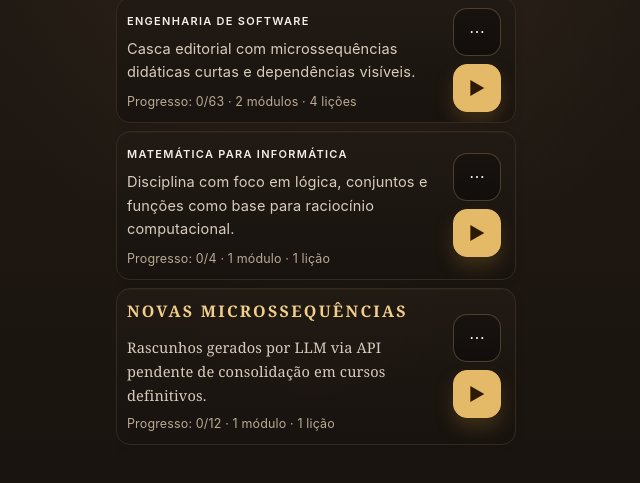
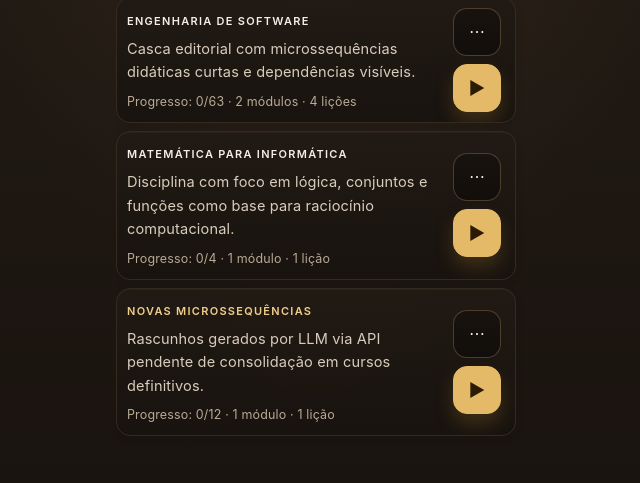
Before and after one commit to fabio-ara/aralearn, a website with bundled scripts: page public/index.html in a window 1280 px wide. Shown: the part 65-548 px from the top of the page, without its empty margins (319-959 px from the left). Built offline with nearby package versions, Linux system fonts and the light colour scheme.

Commit message:
Ajusta tipografia do curso especial

```diff
--- a/public/styles.css
+++ b/public/styles.css
@@ -285,20 +285,8 @@ button {
   text-transform: uppercase;
 }
 
-.course-badge-featured-title {
-  margin-bottom: 4px;
+.card-title-featured {
   color: #f1cf8b;
-  font-family: "Aptos Display", "Georgia", serif;
-  font-size: 1rem;
-  font-weight: 700;
-  letter-spacing: 0.14em;
-}
-
-.featured-course-description {
-  color: #ead8b7;
-  font-family: "Georgia", "Times New Roman", serif;
-  font-size: 0.98rem;
-  line-height: 1.7;
 }
 
 .draft-course-hero {
--- a/src/ui/renderHomeScreen.js
+++ b/src/ui/renderHomeScreen.js
@@ -82,11 +82,9 @@ export function renderHomeScreen({ project, progress, selection, featuredCourseK
         (course.isFeatured ? " course-card-featured" : "") +
         '">' +
         '<div class="course-copy">' +
-        (course.isFeatured
-          ? '<p class="course-badge course-badge-featured-title">' + escapeHtml(course.title || "Curso") + "</p>"
-          : '<h3 class="card-title">' + escapeHtml(course.title || "Curso") + "</h3>") +
+        '<h3 class="card-title' + (course.isFeatured ? " card-title-featured" : "") + '">' + escapeHtml(course.title || "Curso") + "</h3>" +
         (course.description
-          ? '<p class="card-subtitle' + (course.isFeatured ? " featured-course-description" : "") + '">' + escapeHtml(course.description) + "</p>"
+          ? '<p class="card-subtitle">' + escapeHtml(course.description) + "</p>"
           : "") +
         '<p class="muted tiny progress-meta">' +
         "Progresso: " +
```
